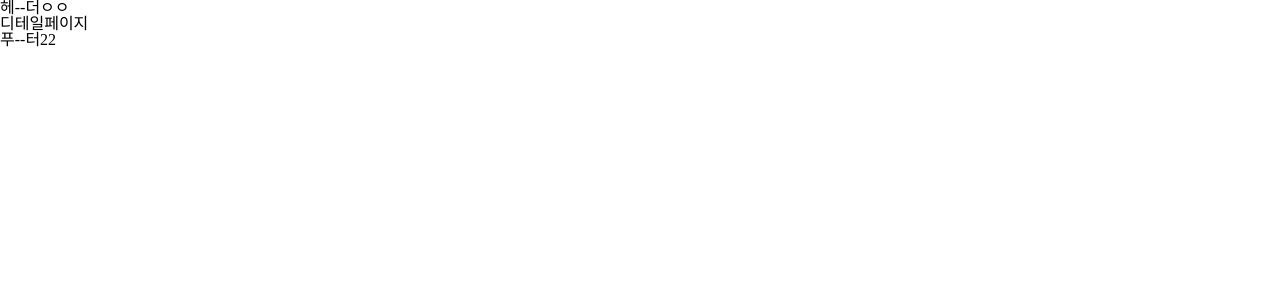
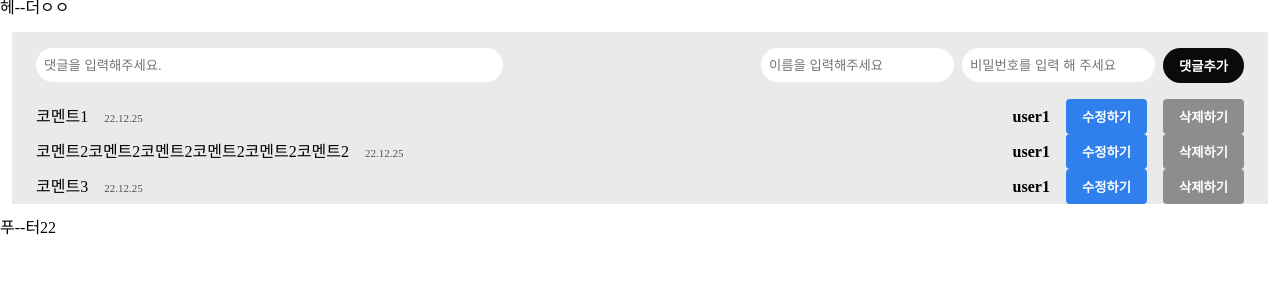
Before and after one commit to ambition0103/2run12jo, a React (Create React App) app: page /1 in a window 1280 px wide. Shown: the top 300 px of the page. Built offline with nearby package versions, Linux system fonts and the light colour scheme.

Commit message:
comment 컴포넌트 생성

```diff
--- a/package.json
+++ b/package.json
@@ -17,6 +17,8 @@
     "redux": "^4.2.0",
     "styled-component": "^2.8.0",
     "styled-components": "^5.3.6",
+    "styled-reset": "^4.4.4",
+    "uuid": "^9.0.0",
     "web-vitals": "^2.1.0"
   },
   "scripts": {
--- a/src/pages/Detail.jsx
+++ b/src/pages/Detail.jsx
@@ -1,11 +1,12 @@
-import React from 'react'
+import React from 'react';
+import Comment from '../redux/components/comments/Comment';
 
 function Detail() {
   return (
     <div>
-      디테일페이지
+      <Comment />
     </div>
-  )
+  );
 }
 
-export default Detail
+export default Detail;
--- a/src/redux/components/button/Button.jsx
+++ b/src/redux/components/button/Button.jsx
@@ -17,5 +17,6 @@ const StyleButton = styled.button`
   font-weight: 700;
   background: ${(props) => props.backgroundColor};
   border: 0;
+  cursor: pointer;
   border-radius: ${(props) => props.radius}px;
 `;
--- /dev/null
+++ b/src/redux/components/comments/Comment.jsx
@@ -0,0 +1,48 @@
+import React, { useState } from 'react';
+import styled from 'styled-components';
+import Cmview from './Cmview';
+import CmWrite from './CmWrite';
+import { v4 as uuidv4 } from 'uuid';
+
+function Comment() {
+  const [commentList, setCommentList] = useState(initailState);
+
+  return (
+    <StyleCommentWrap>
+      <CmWrite setCommentList={setCommentList} commentList={commentList} />
+      <Cmview commentList={commentList} setCommentList={setCommentList} />
+    </StyleCommentWrap>
+  );
+}
+
+export default Comment;
+
+const initailState = [
+  {
+    id: uuidv4(),
+    comment: '코멘트1',
+    userId: 'user1',
+    userPw: 'dffddfdf',
+    date: '22.12.25',
+  },
+  {
+    id: uuidv4(),
+    comment: '코멘트2코멘트2코멘트2코멘트2코멘트2코멘트2',
+    userId: 'user1',
+    userPw: 'dffddfdf',
+    date: '22.12.25',
+  },
+  {
+    id: uuidv4(),
+    comment: '코멘트3',
+    userId: 'user1',
+    userPw: 'dffddfdf',
+    date: '22.12.25',
+  },
+];
+
+const StyleCommentWrap = styled.div`
+  width: calc(100% - 24px);
+  margin: 16px auto;
+  background: #eaeaea;
+`;
```
Also changed, not shown: 1 other file (tests, documents, lock files or other folders).
